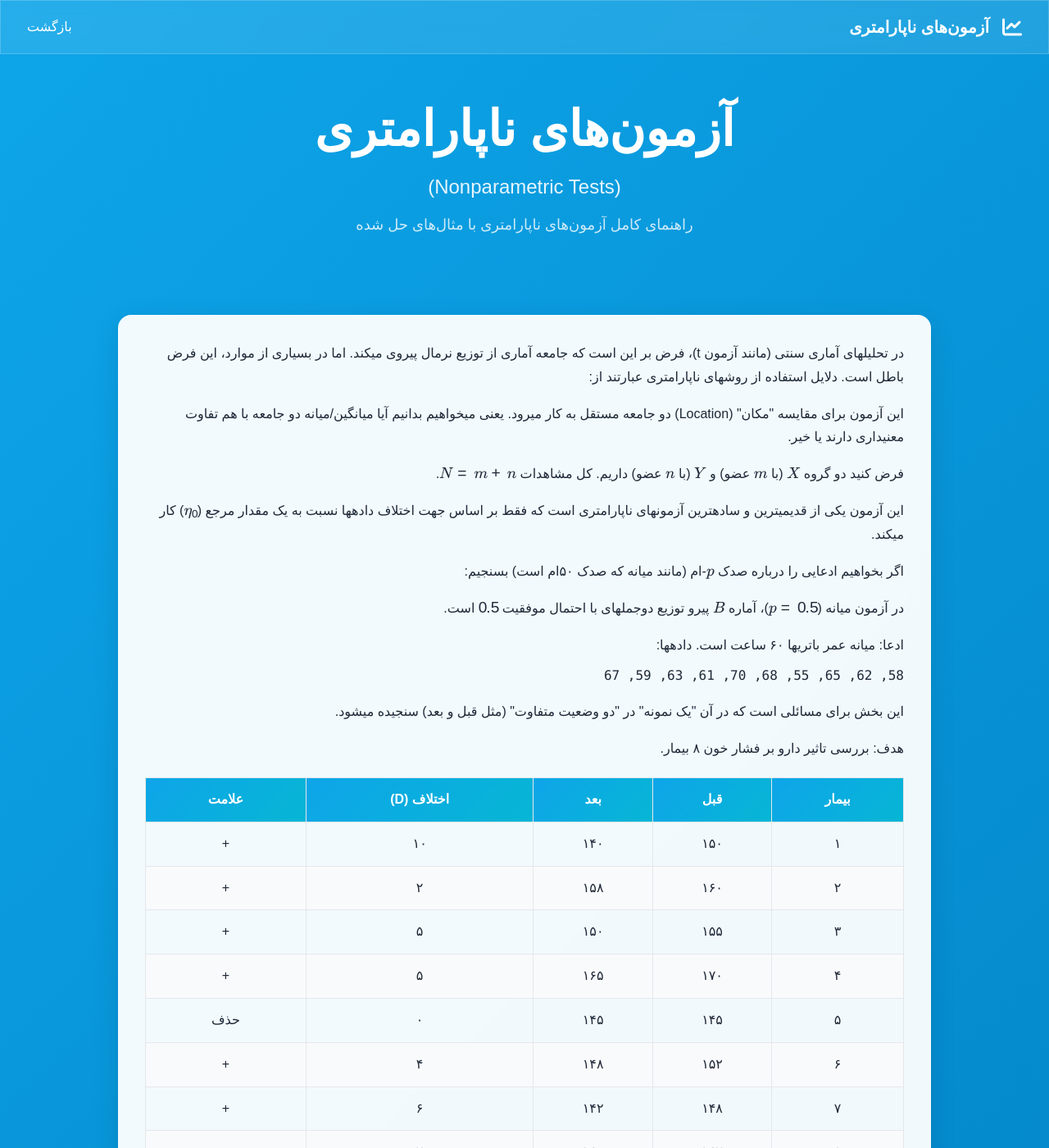
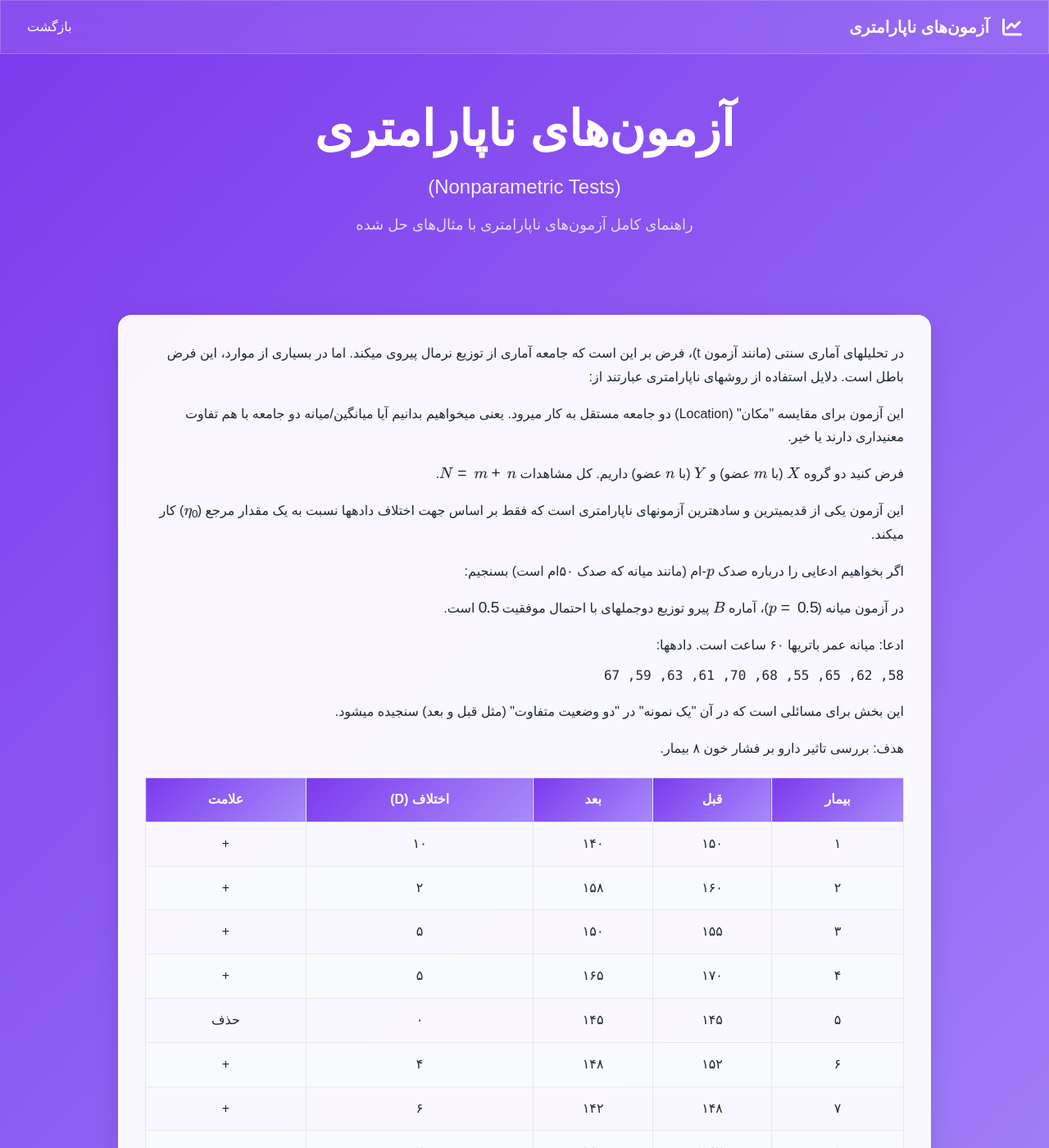
Before and after one commit to amiralisatvati/amiralisatvati.github.io, a Jekyll site: the page posts/nonparametric-tests.html, which Jekyll copies as it is, in a window 1280 px wide and 1400 px high. Shown: the whole window at 82% size. Built offline with Jekyll 4.4.1, drawn with Linux system fonts in a browser that asks for light colours; nearby versions of some CDN libraries; a style sheet for code colours, icons or effects is not loaded.

Commit message:
Update nonparametric tests page with purple theme

```diff
--- a/posts/nonparametric-tests.html
+++ b/posts/nonparametric-tests.html
@@ -11,7 +11,7 @@
     <script src="https://polyfill.io/v3/polyfill.min.js?features=es6"></script>
     <script id="MathJax-script" async src="https://cdn.jsdelivr.net/npm/mathjax@3/es5/tex-mml-chtml.js"></script>
 
-    <!-- تنظیمات تم (آبی اقیانوسی) -->
+    <!-- تنظیمات تم -->
     <script>
         tailwind.config = {
             darkMode: 'class',
@@ -37,7 +37,7 @@
         }
     </script>
 
-    <!-- استایل‌های CSS سفارشی با تم آبی -->
+    <!-- استایل‌های CSS سفارشی -->
     <style>
         @import url('https://cdn.jsdelivr.net/gh/rastikerdar/vazirmatn@v33.003/Vazirmatn-font-face.css');
 
@@ -46,7 +46,7 @@
         }
 
         body {
-            background: linear-gradient(135deg, #0ea5e9 0%, #0284c7 100%);
+            background: linear-gradient(135deg, #7c3aed 0%, #a78bfa 100%);
             min-height: 100vh;
         }
 
@@ -64,7 +64,7 @@
         }
 
         .gradient-text {
-            background: linear-gradient(135deg, #0ea5e9 0%, #06b6d4 100%);
+            background: linear-gradient(135deg, #7c3aed 0%, #a78bfa 100%);
             -webkit-background-clip: text;
             -webkit-text-fill-color: transparent;
             background-clip: text;
@@ -86,7 +86,7 @@
             width: 50px;
             height: 50px;
             border-radius: 50%;
-            background: linear-gradient(135deg, #0ea5e9 0%, #06b6d4 100%);
+            background: linear-gradient(135deg, #7c3aed 0%, #a78bfa 100%);
             color: white;
             border: none;
             cursor: pointer;
@@ -139,7 +139,7 @@
         }
 
         th {
-            background: linear-gradient(135deg, #0ea5e9 0%, #06b6d4 100%);
+            background: linear-gradient(135deg, #7c3aed 0%, #a78bfa 100%);
             color: white;
             font-weight: 600;
         }
```
Also changed, not shown: other parts of posts/nonparametric-tests.html (+3 -3 lines).
